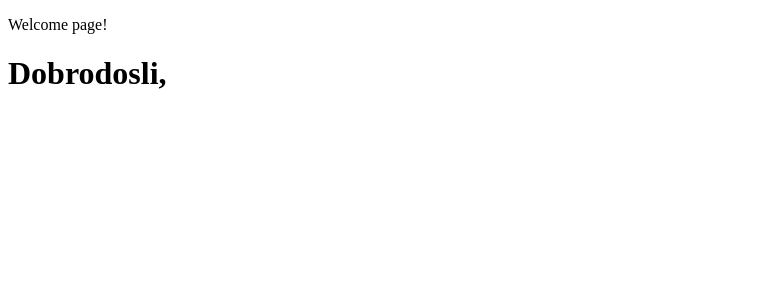
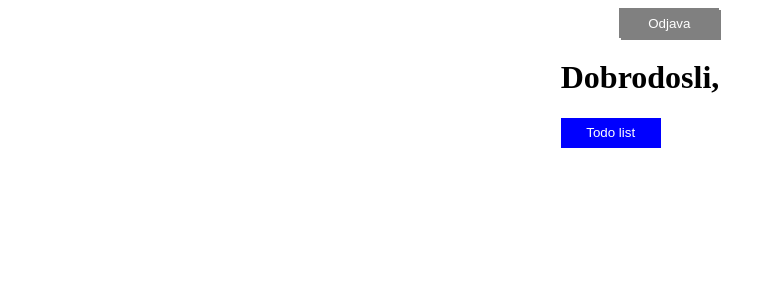
Before and after one commit to MedisaSatara/CodeCamp-React, a React (Create React App) app in the folder my-react-app/: page /welcome in a window 1280 px wide. Shown: the top 300 px of the page, without its empty margins (0-776 px from the left). Built offline with nearby package versions, Linux system fonts and the light colour scheme.

Commit message:
added todo component

```diff
--- a/my-react-app/src/App.tsx
+++ b/my-react-app/src/App.tsx
@@ -6,6 +6,8 @@ import { Registration } from "./Components/Registration";
 import { Route, Routes } from "react-router-dom";
 import { HomePage } from "./Components/HomePage";
 import { WelcomePage } from "./Components/WelcomePage";
+import { TodoList } from "./TodoApp/TodoList";
+import { TodoItem } from "./TodoApp/TodoItem";
 
 /*const App: React.FC = () => {
   const ime: string = "svijete";
@@ -29,6 +31,7 @@ export const App: React.FC = () => {
         <Route path="/register" element={<Registration />} />
         <Route path="/login" element={<Login />} />
         <Route path="/welcome" element={<WelcomePage />} />
+        <Route path="/todolist" element={<TodoList />} />
       </Routes>
     </div>
   );
--- a/my-react-app/src/Components/WelcomePage/WelcomePage.scss
+++ b/my-react-app/src/Components/WelcomePage/WelcomePage.scss
@@ -0,0 +1,38 @@
+.welcome-page{
+    display: flex;
+    justify-content: center;
+    flex-direction: column;
+    nav{
+        display: flex;
+        justify-content: right;
+        flex-direction: row;
+        button{
+            background-color: grey;
+            height: 30px;
+            border: none;
+            box-shadow: 2px 2px grey;
+            color: white;
+        }
+    }
+        display: flex;
+        justify-content: center;
+        justify-items: center;
+        flex-direction: column;
+        justify-self: center;
+        h1{
+            display: flex;
+            justify-content: center;
+            justify-items: center;
+                flex-direction: column;
+                justify-self: center;
+        }
+        button {
+            width: 100px;
+            background-color: blue;
+            height: 30px;
+            border: none;
+            color: white;
+
+
+    }
+}
--- a/my-react-app/src/Components/WelcomePage/WelcomePage.tsx
+++ b/my-react-app/src/Components/WelcomePage/WelcomePage.tsx
@@ -1,7 +1,10 @@
 import React, { FC, useEffect, useState } from "react";
+import { useNavigate } from "react-router-dom";
+import "./WelcomePage.scss";
 
 export const WelcomePage: FC = () => {
   const [email, setEmail] = useState("");
+  const navigate = useNavigate();
   useEffect(() => {
     const currentUser = localStorage.getItem("currentUser");
     if (currentUser) {
@@ -9,10 +12,20 @@ export const WelcomePage: FC = () => {
       setEmail(userData.email);
     }
   }, []);
+  function Odjava() {
+    localStorage.removeItem("currentUser");
+    navigate("/login");
+  }
+  function handleTodoList() {
+    navigate("/todolist");
+  }
   return (
-    <div className="welcomePage">
-      <p>Welcome page!</p>
+    <div className="welcome-page">
+      <nav>
+        <button onClick={Odjava}>Odjava</button>
+      </nav>
       <h1>Dobrodosli, {email} </h1>
+      <button onClick={handleTodoList}>Todo list</button>
     </div>
   );
 };
--- /dev/null
+++ b/my-react-app/src/TodoApp/Todo.scss
@@ -0,0 +1,9 @@
+.todolist-page{
+    display: flex;
+    justify-content: center;
+    min-height: 100vh;
+    text-align: center;
+    flex-direction: column;
+    justify-self: center;
+
+}
--- /dev/null
+++ b/my-react-app/src/TodoApp/TodoItem.tsx
@@ -0,0 +1,17 @@
+import React, { FC } from "react";
+import "./Todo.scss";
+
+type TodoProps = {
+  todo: string;
+  onRemove?: () => void;
+};
+
+export const TodoItem: FC<TodoProps> = ({ todo, onRemove }) => {
+  return (
+    <div className="todoitem-page">
+      <p>Todo item!</p>
+      <span>{todo}</span>
+      <button onClick={onRemove}>Obrisi</button>
+    </div>
+  );
+};
--- /dev/null
+++ b/my-react-app/src/TodoApp/TodoKategorija/index.ts
@@ -0,0 +1 @@
+export * from "./TodoKategorija";
--- /dev/null
+++ b/my-react-app/src/TodoApp/TodoList.tsx
@@ -0,0 +1,33 @@
+import React, { FC, useEffect, useState } from "react";
+import "./Todo.scss";
+import { TodoItem } from "./TodoItem";
+
+export const TodoList: FC = () => {
+  const [todo, setTodo] = useState("");
+  const [todoList, setTodoList] = useState<string[]>([]);
+  function SaveTodoList() {
+    setTodoList([...todoList, todo]);
+    setTodo("");
+  }
+  useEffect(() => {}, []);
+
+  return (
+    <div className="todolist-page">
+      <p>Todo list!</p>
+      <form onSubmit={SaveTodoList}>
+        <input
+          type="text"
+          value={todo}
+          onChange={(e) => setTodo(e.target.value)}
+        ></input>
+        <button>Save</button>
+        <div>
+          <p>Todo items:</p>
+          {todoList.map((todo, index) => (
+            <TodoItem key={index} todo={todo} />
+          ))}
+        </div>
+      </form>
+    </div>
+  );
+};
--- /dev/null
+++ b/my-react-app/src/TodoApp/index.ts
@@ -0,0 +1,2 @@
+import './Todo';
+import './TodoKategorija';
```
Also changed, not shown: my-react-app/src/TodoApp/TodoKategorija/TodoKategorija.tsx (added, +9 -0 lines), my-react-app/src/TodoApp/TodoKategorija/TodoKategorija.scss (added).
